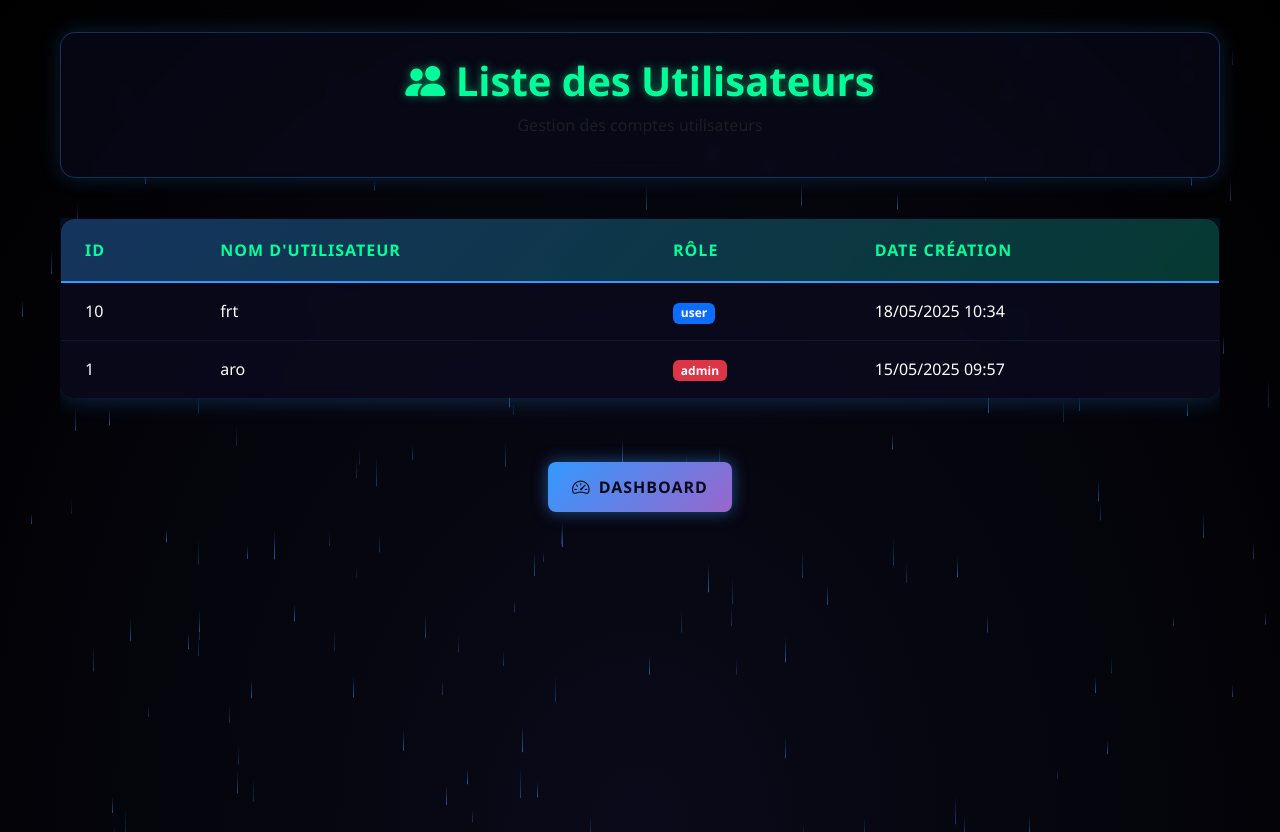
After one commit to aro310/projet-pharmacie, a PHP site: page /Pharmacie/controller/UsersController.php in a window 1280 px wide. The commit adds this page. Run offline with PHP 8.4, Linux system fonts and the light colour scheme; a user stored in the database is signed in; data comes from the database, SQL or seed files in the repository.

Commit message:
Listes des utilisateurs ajoutés

```diff
--- /dev/null
+++ b/controller/UsersController.php
@@ -0,0 +1,16 @@
+<?php
+session_start();
+require_once __DIR__.'/../model/User.php';
+require_once __DIR__.'/../config/database.php';
+
+$db = new Database();
+$userModel = new User($db->getConnection());
+
+try {
+    $users = $userModel->getAllUsers();
+    include __DIR__.'/../view/users_list.php';
+} catch (Exception $e) {
+    $_SESSION['error'] = "Erreur: " . $e->getMessage();
+    header("Location: DashboardController.php");
+    exit;
+}
--- a/index.php
+++ b/index.php
@@ -1,3 +1,4 @@
 <?php
+//lien vers login.php lors de l'ouverture du projet
 header("Location: view/login.php");
 exit;
--- a/model/User.php
+++ b/model/User.php
@@ -38,4 +38,13 @@ class User {
         $stmt = $this->conn->prepare("INSERT INTO users (username, password, role) VALUES (?, ?, ?)");
         return $stmt->execute([$username, $hashed, $role]);
     }
+    public function getAllUsers() {
+        $stmt = $this->conn->query("SELECT * FROM users ORDER BY created_at DESC");
+        return $stmt->fetchAll(PDO::FETCH_ASSOC);
+    }
+
+    public function deleteUser($id) {
+        $stmt = $this->conn->prepare("DELETE FROM users WHERE id = ?");
+        return $stmt->execute([$id]);
+    }
 }
--- /dev/null
+++ b/public/css/users.css
@@ -0,0 +1,175 @@
+:root {
+    --pharma-blue: #3399ff;
+    --pharma-green: #00ff99;
+    --pharma-purple: #9966cc;
+    --bg-dark: #0a0a1a;
+    --text-light: #ffffff;
+    --text-muted: rgba(255, 255, 255, 0.7);
+    --transition-speed: 0.4s;
+}
+
+body {
+    min-height: 100vh;
+    background: radial-gradient(ellipse at bottom, var(--bg-dark) 0%, #000000 100%);
+    font-family: 'Segoe UI', Tahoma, Geneva, Verdana, sans-serif;
+    color: var(--text-light);
+    overflow-x: hidden;
+    position: relative;
+    padding-bottom: 2rem;
+}
+
+.rain {
+    position: fixed;
+    width: 100%;
+    height: 100%;
+    z-index: 0;
+    overflow: hidden;
+    pointer-events: none;
+}
+
+.drop {
+    position: absolute;
+    width: 1px;
+    height: 30px;
+    background: linear-gradient(to bottom, transparent, var(--pharma-blue));
+    animation: rain linear infinite;
+    opacity: 0.6;
+}
+
+@keyframes rain {
+    to {
+        transform: translateY(100vh);
+    }
+}
+
+.main-container {
+    position: relative;
+    z-index: 1;
+    max-width: 1200px;
+    margin: 2rem auto;
+    padding: 0 20px;
+    animation: fadeIn 1s ease-out;
+}
+
+.page-header {
+    text-align: center;
+    margin-bottom: 2.5rem;
+    padding: 1.5rem;
+    background: rgba(10, 10, 30, 0.6);
+    border-radius: 15px;
+    border: 1px solid rgba(51, 153, 255, 0.3);
+    box-shadow: 0 0 20px rgba(51, 153, 255, 0.2);
+    backdrop-filter: blur(5px);
+}
+
+.page-header h1 {
+    color: var(--pharma-green);
+    font-weight: 600;
+    text-shadow: 0 0 10px rgba(0, 255, 153, 0.5);
+    margin-bottom: 0.5rem;
+}
+
+.medicament-table {
+    width: 100%;
+    background: rgba(10, 10, 30, 0.8);
+    border-radius: 15px;
+    overflow: hidden;
+    box-shadow: 0 0 25px rgba(51, 153, 255, 0.3);
+    border: 1px solid rgba(51, 153, 255, 0.3);
+    backdrop-filter: blur(10px);
+    margin-bottom: 2rem;
+}
+
+.medicament-table thead {
+    background: linear-gradient(135deg, rgba(51, 153, 255, 0.3), rgba(0, 255, 153, 0.2));
+    border-bottom: 2px solid var(--pharma-blue);
+}
+
+.medicament-table th {
+    color: var(--pharma-green);
+    font-weight: 600;
+    padding: 1.2rem 1.5rem;
+    text-transform: uppercase;
+    letter-spacing: 1px;
+    text-align: left;
+}
+
+.medicament-table td {
+    padding: 1rem 1.5rem;
+    border-bottom: 1px solid rgba(51, 153, 255, 0.1);
+    color: var(--text-light);
+    vertical-align: middle;
+}
+
+.medicament-table tbody tr {
+    transition: all var(--transition-speed) ease;
+}
+
+.medicament-table tbody tr:hover {
+    background: rgba(51, 153, 255, 0.1);
+    transform: translateX(5px);
+}
+
+.medicament-table tbody tr:last-child td {
+    border-bottom: none;
+}
+
+.empty-message {
+    text-align: center;
+    color: var(--text-muted);
+    padding: 2rem;
+    font-style: italic;
+}
+
+@keyframes fadeIn {
+    from { opacity: 0; }
+    to { opacity: 1; }
+}
+
+@media (max-width: 768px) {
+    .medicament-table {
+        display: block;
+        overflow-x: auto;
+    }
+
+    .page-header {
+        padding: 1rem;
+    }
+
+    .page-header h1 {
+        font-size: 1.8rem;
+    }
+}
+.action-buttons {
+    display: flex;
+    justify-content: center;
+    gap: 1rem;
+    margin-top: 2rem;
+}
+.btn-neon {
+    background: linear-gradient(135deg, var(--pharma-blue), var(--pharma-purple));
+    border: none;
+    color: var(--bg-dark);
+    font-weight: 600;
+    padding: 0.75rem 1.5rem;
+    border-radius: 8px;
+    transition: all var(--transition-speed) ease;
+    position: relative;
+    overflow: hidden;
+    box-shadow: 0 0 15px rgba(51, 153, 255, 0.5);
+    text-transform: uppercase;
+    letter-spacing: 1px;
+    display: inline-flex;
+    align-items: center;
+    gap: 0.5rem;
+}
+
+.btn-neon:hover {
+    transform: translateY(-2px);
+    box-shadow: 0 0 25px rgba(102, 51, 204, 0.6);
+    color: var(--text-light);
+}
+
+.btn-neon i {
+    font-size: 1.1rem;
+}
--- a/view/index.php
+++ b/view/index.php
@@ -34,8 +34,8 @@
                             </a>
                         </li>
                         <li class="nav-item">
-                            <a class="nav-link" href="#">
-                                <i class="bi bi-people"></i> Clients
+                            <a class="nav-link" href="../controller/UsersController.php">
+                                <i class="bi bi-people"></i> Utilisateurs
                             </a>
                         </li>
                         <li class="nav-item">
--- /dev/null
+++ b/view/users_list.php
@@ -0,0 +1,97 @@
+<!DOCTYPE html>
+<html lang="fr">
+<head>
+    <meta charset="UTF-8">
+    <meta name="viewport" content="width=device-width, initial-scale=1.0">
+    <title>Liste des Utilisateurs | Gestion Pharmacie</title>
+
+    <!-- Bootstrap & Icônes -->
+    <link href="https://cdn.jsdelivr.net/npm/bootstrap@5.3.0/dist/css/bootstrap.min.css" rel="stylesheet">
+    <link rel="stylesheet" href="https://cdn.jsdelivr.net/npm/bootstrap-icons@1.10.0/font/bootstrap-icons.css">
+    <link rel="stylesheet" href="https://cdnjs.cloudflare.com/ajax/libs/animate.css/4.1.1/animate.min.css">
+    <link rel="stylesheet" href="../public/css/users.css">
+</head>
+<body>
+    <div class="rain" id="rain"></div>
+
+    <div class="main-container">
+        <header class="page-header animate__animated animate__fadeIn">
+            <h1><i class="bi bi-people-fill"></i> Liste des Utilisateurs</h1>
+            <p class="text-muted">Gestion des comptes utilisateurs</p>
+        </header>
+
+        <div class="table-responsive">
+            <table class="medicament-table">
+                <thead>
+                    <tr>
+                        <th>ID</th>
+                        <th>Nom d'utilisateur</th>
+                        <th>Rôle</th>
+                        <th>Date création</th>
+                    </tr>
+                </thead>
+                <tbody>
+                    <?php if (!empty($users)): ?>
+                        <?php foreach ($users as $user): ?>
+                            <tr>
+                                <td><?= htmlspecialchars($user['id']) ?></td>
+                                <td><?= htmlspecialchars($user['username']) ?></td>
+                                <td>
+                                    <span class="badge bg-<?= $user['role'] === 'admin' ? 'danger' : 'primary' ?>">
+                                        <?= htmlspecialchars($user['role']) ?>
+                                    </span>
+                                </td>
+                                <td><?= date('d/m/Y H:i', strtotime($user['created_at'])) ?></td>
+                            </tr>
+                        <?php endforeach; ?>
+                    <?php else: ?>
+                        <tr>
+                            <td colspan="4" class="empty-message">Aucun utilisateur enregistré</td>
+                        </tr>
+                    <?php endif; ?>
+                </tbody>
+            </table>
+        </div>
+
+        <div class="action-buttons">
+            <form action="../view/index.php" method="post">
+                <button class="btn-neon">
+                    <i class="bi bi-speedometer2"></i> Dashboard
+                </button>
+            </form>
+        </div>
+
+    </div>
+
+    <!-- JS Bootstrap + jQuery -->
+    <script src="https://code.jquery.com/jquery-3.6.0.min.js"></script>
+    <script src="https://cdn.jsdelivr.net/npm/bootstrap@5.3.0/dist/js/bootstrap.bundle.min.js"></script>
+
+    <script>
+        $(document).ready(function () {
+            // Pluie
+            function createRain() {
+                const rainContainer = $('#rain');
+                const dropCount = 150;
+                for (let i = 0; i < dropCount; i++) {
+                    const drop = $('<div class="drop"></div>');
+                    drop.css({
+                        left: Math.random() * 100 + 'vw',
+                        animationDuration: (Math.random() * 1 + 0.5) + 's',
+                        animationDelay: (Math.random() * 2) + 's',
+                        height: (Math.random() * 20 + 10) + 'px',
+                        opacity: Math.random() * 0.4 + 0.2
+                    });
+                    rainContainer.append(drop);
+                }
+            }
+            createRain();
+
+            // Animation lignes tableau
+            $('.medicament-table tbody tr').each(function(index) {
+                $(this).delay(100 * index).fadeIn(300);
+            });
+        });
+    </script>
+</body>
+</html>
```
